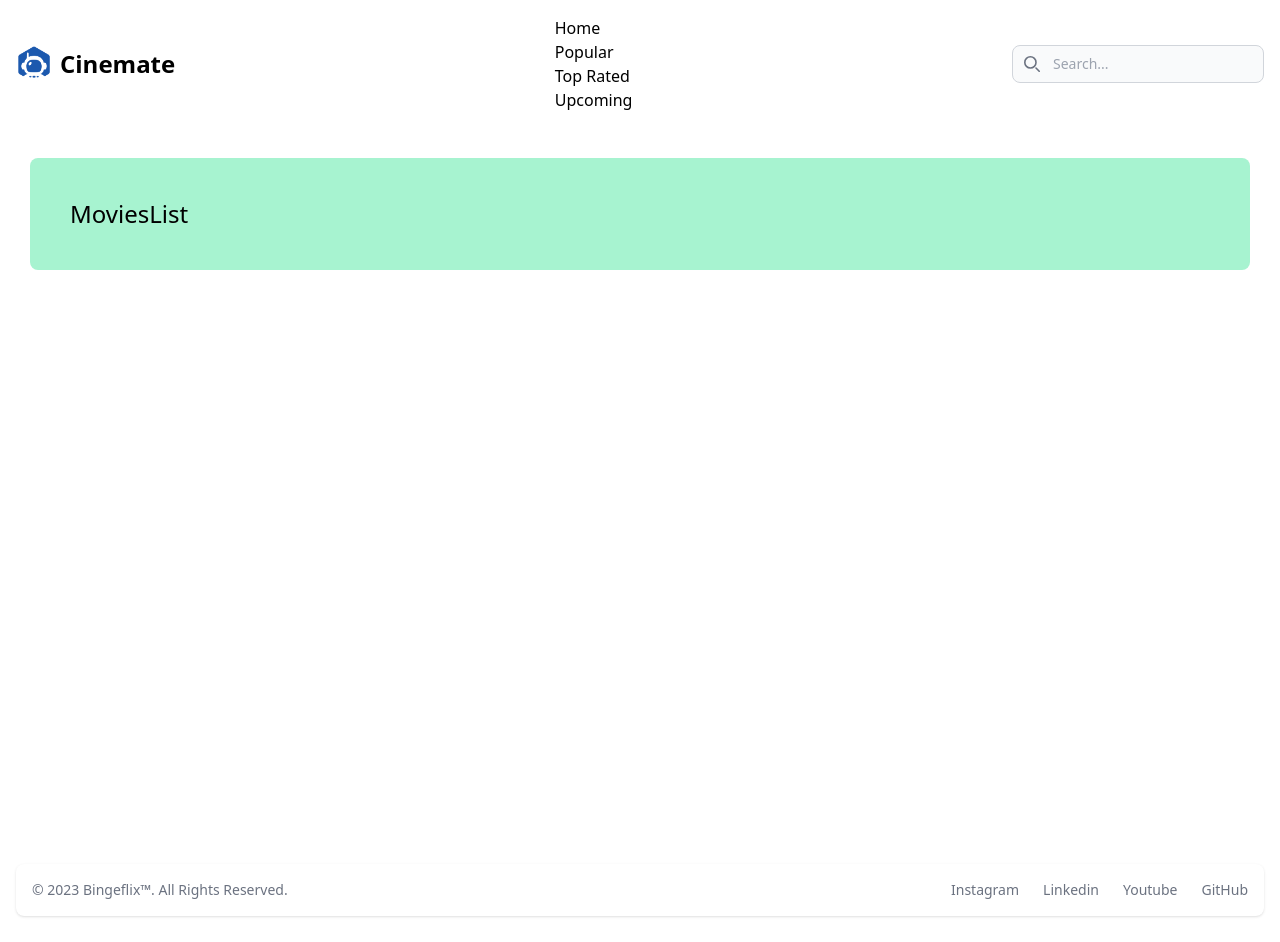
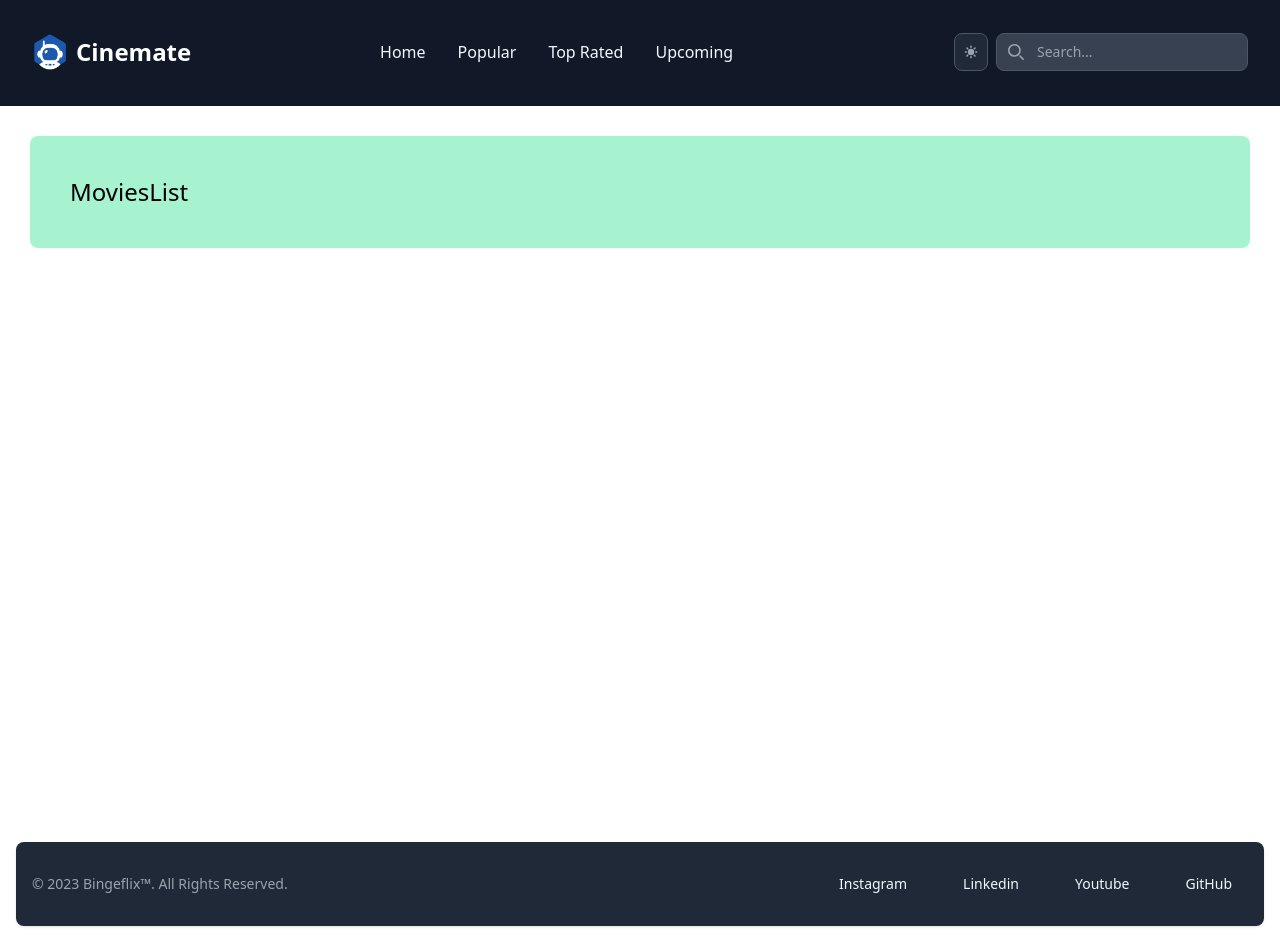
Before and after one commit to kasiliwachiye/bingeflix, a React (Create React App) app: page / in a window 1280 px wide. Built offline with nearby package versions, Linux system fonts and the light colour scheme.

Commit message:
dark mode intergration with tailwind css

```diff
--- a/public/index.html
+++ b/public/index.html
@@ -1,5 +1,5 @@
 <!DOCTYPE html>
-<html lang="en">
+<html lang="en" >
   <head>
     <meta charset="utf-8" />
     <link rel="icon" href="%PUBLIC_URL%/favicon.ico" />
--- a/src/components/Header.js
+++ b/src/components/Header.js
@@ -1,4 +1,4 @@
-import { useState } from "react";
+import { useEffect, useState } from "react";
 import { Link, NavLink } from "react-router-dom";
 import Logo from "../assets/logo.png";
 // import { Header } from './Header';
@@ -6,7 +6,21 @@ import Logo from "../assets/logo.png";
 
 export const Header = () => {
 
- const [hidden, setHidden] = useState(false);
+ const [hidden, setHidden] = useState(true);
+ const [darkMode, setDarkMode] = useState(localStorage.getItem("darkMode") ||true);
+
+ useEffect (() => {
+  localStorage.setItem("darkMode", JSON.stringify(darkMode));
+
+  if(darkMode){
+    document.documentElement.classList.add('dark');
+  }
+  else
+  {
+   document.documentElement.classList.remove('dark');
+  }
+
+ }, [darkMode]);
 
 //   const activeclassName = "text-base block py-2 pr-4 pl-3 text-white bg-blue-700 rounded md:bg-transparent md:text-blue-700 md:p-0 dark:text-white";
 //   const inActiveclassName = "text-base block py-2 pr-4 pl-3 text-gray-700 rounded hover:bg-gray-100 md:hover:bg-transparent md:hover:text-blue-700 md:p-0 md:dark:hover:text-white dark:text-gray-400 dark:hover:bg-gray-700 dark:hover:text-white md:dark:hover:bg-transparent dark:border-gray-700";
@@ -15,8 +29,7 @@ const activeclassName =  "text-base block py-2 pr-4 pl-3 text-white bg-blue-700
 const inActiveclassName = "text-base block py-2 pr-4 pl-3 text-gray-700 rounded hover:bg-gray-100 md:hover:bg-transparent md:hover:text-blue-700 md:p-0 md:dark:hover:text-white dark:text-gray-400 dark:hover:bg-gray-700 dark:hover:text-white md:dark:hover:bg-transparent dark:border-gray-700";
   return (
     <header>
-
-    <nav className="bg-white border-gray-200 dark:bg-gray-900">
+    <nav className="bg-white border-b-2 border-gray-200 px-2 sm:px-4 py-2 dark:bg-gray-900 dark:border-b-1 dark:border-gray-900">
     <div className="max-w-screen-xl flex flex-wrap items-center justify-between mx-auto p-4">
     <Link to="/" className="flex items-center">
               <img src={Logo} className="mr-2 h-8 sm:h-9" alt="Cinemate Logo" />
@@ -26,7 +39,12 @@ const inActiveclassName = "text-base block py-2 pr-4 pl-3 text-gray-700 rounded
           <img src= {Logo} classNameName="h-8 mr-3" alt="Cinemate Logo" />
           <span classNameName="self-center text-xl font-semibold whitespace-nowrap dark:text-white">Flowbite</span>
       </Link> */}
-    <div className="flex md:order-2">
+    <div id= "mobile-nav" className="flex md:order-2">
+
+    <button onClick={() => setDarkMode(!darkMode)} data-tooltip-target="navbar-search-example-toggle-dark-mode-tooltip" type="button" data-toggle-dark="light" className="flex items-center p-2 mr-2 text-xs font-medium text-gray-700 bg-white rounded-lg border border-gray-200 toggle-dark-state-example hover:bg-gray-100 hover:text-blue-700 focus:z-10 focus:ring-2 focus:ring-gray-300 dark:focus:ring-gray-500 dark:bg-gray-800 focus:outline-none dark:text-gray-400 dark:border-gray-600 dark:hover:text-white dark:hover:bg-gray-700">
+            { darkMode ? (<svg aria-hidden="true" data-toggle-icon="sun" className="w-4 h-4" fill="currentColor" viewBox="0 0 20 20" xmlns="http://www.w3.org/2000/svg"><path d="M10 2a1 1 0 011 1v1a1 1 0 11-2 0V3a1 1 0 011-1zm4 8a4 4 0 11-8 0 4 4 0 018 0zm-.464 4.95l.707.707a1 1 0 001.414-1.414l-.707-.707a1 1 0 00-1.414 1.414zm2.12-10.607a1 1 0 010 1.414l-.706.707a1 1 0 11-1.414-1.414l.707-.707a1 1 0 011.414 0zM17 11a1 1 0 100-2h-1a1 1 0 100 2h1zm-7 4a1 1 0 011 1v1a1 1 0 11-2 0v-1a1 1 0 011-1zM5.05 6.464A1 1 0 106.465 5.05l-.708-.707a1 1 0 00-1.414 1.414l.707.707zm1.414 8.486l-.707.707a1 1 0 01-1.414-1.414l.707-.707a1 1 0 011.414 1.414zM4 11a1 1 0 100-2H3a1 1 0 000 2h1z" fillRule="evenodd" clipRule="evenodd"></path></svg>) : (<svg aria-hidden="true" data-toggle-icon="moon" className="w-4 h-4" fill="currentColor" viewBox="0 0 20 20" xmlns="http://www.w3.org/2000/svg"><path d="M17.293 13.293A8 8 0 016.707 2.707a8.001 8.001 0 1010.586 10.586z"></path></svg>) }
+          </button>
+
       <button  onClick= { () => setHidden(!hidden) } type="button" data-collapse-toggle="navbar-search" aria-controls="navbar-search" aria-expanded="false" className="md:hidden text-gray-500 dark:text-gray-400 hover:bg-gray-100 dark:hover:bg-gray-700 focus:outline-none focus:ring-4 focus:ring-gray-200 dark:focus:ring-gray-700 rounded-lg text-sm p-2.5 mr-1" >
         <svg className="w-5 h-5" aria-hidden="true" xmlns="http://www.w3.org/2000/svg" fill="none" viewBox="0 0 20 20">
           <path stroke="currentColor" stroke-linecap="round" stroke-linejoin="round" stroke-width="2" d="m19 19-4-4m0-7A7 7 0 1 1 1 8a7 7 0 0 1 14 0Z"/>
@@ -50,7 +68,7 @@ const inActiveclassName = "text-base block py-2 pr-4 pl-3 text-gray-700 rounded
           </svg>
       </button>
     </div>
-      <div className= {`${hidden ? "hidden" : ""} justify-between items-center hidden w-full md:flex md:w-auto md:order-1" id="navbar-search`}>
+      <div id="nav-links" className= {`${hidden ? "hidden" : ""} justify-between items-center hidden w-full md:flex md:w-auto md:order-1" id="navbar-search`}>
         <div className="relative mt-3 md:hidden">
           <div className="absolute inset-y-0 left-0 flex items-center pl-3 pointer-events-none">
             <svg className="w-4 h-4 text-gray-500 dark:text-gray-400" aria-hidden="true" xmlns="http://www.w3.org/2000/svg" fill="none" viewBox="0 0 20 20">
--- a/src/index.css
+++ b/src/index.css
@@ -7,6 +7,12 @@ main{
   margin: auto;
   min-height: 90vh;
   padding: 10px;
+}
+
+li {
+  float: left;
+  padding: 16px;
+  color: aliceblue;
 }
 
 /* body {
--- a/tailwind.config.js
+++ b/tailwind.config.js
@@ -1,6 +1,7 @@
 /** @type {import('tailwindcss').Config} */
 module.exports = {
     content: ["./src/**/*.{html,js}"],
+    darkMode: 'class',
     theme: {
       extend: {},
     },
```
